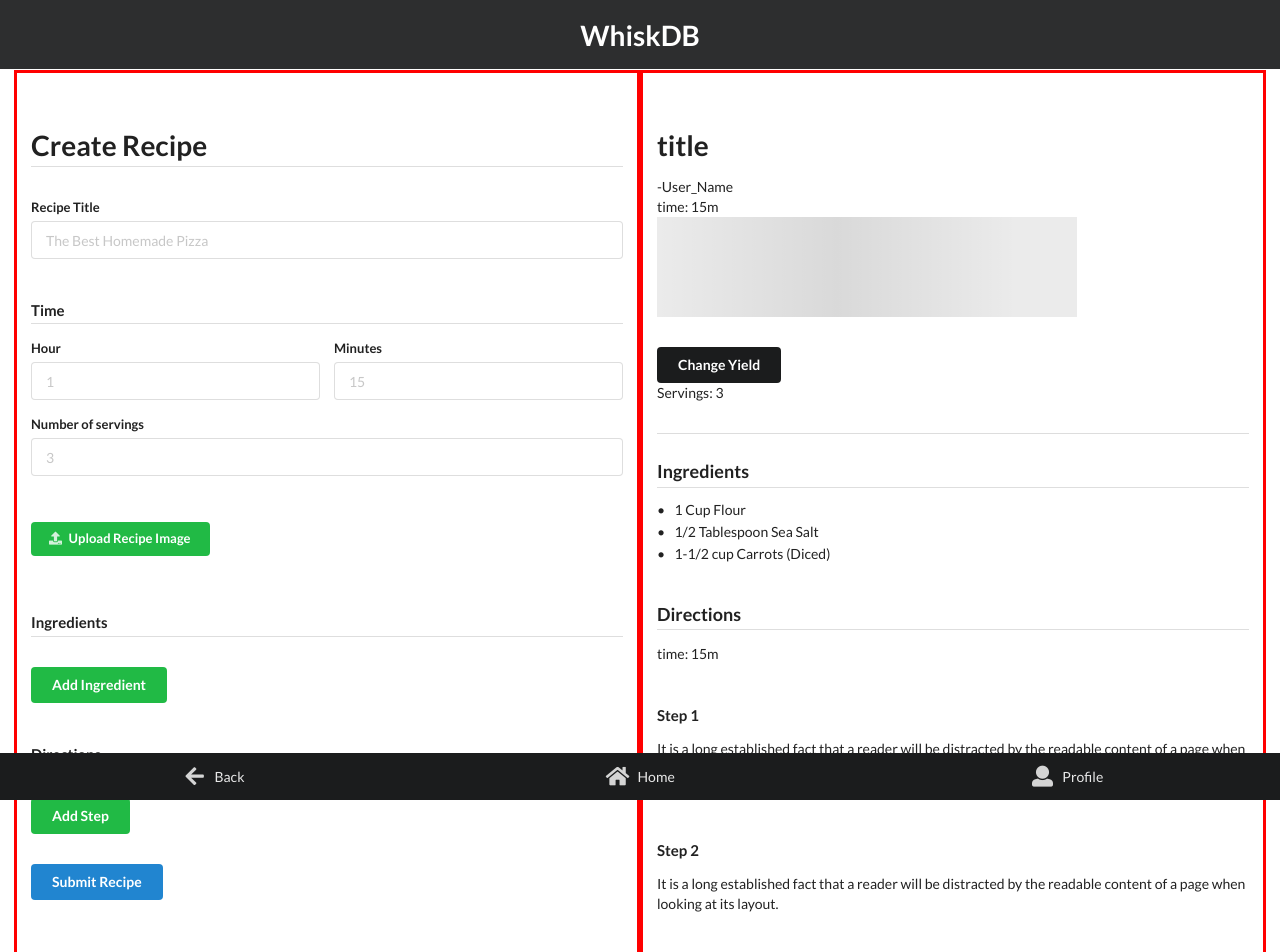
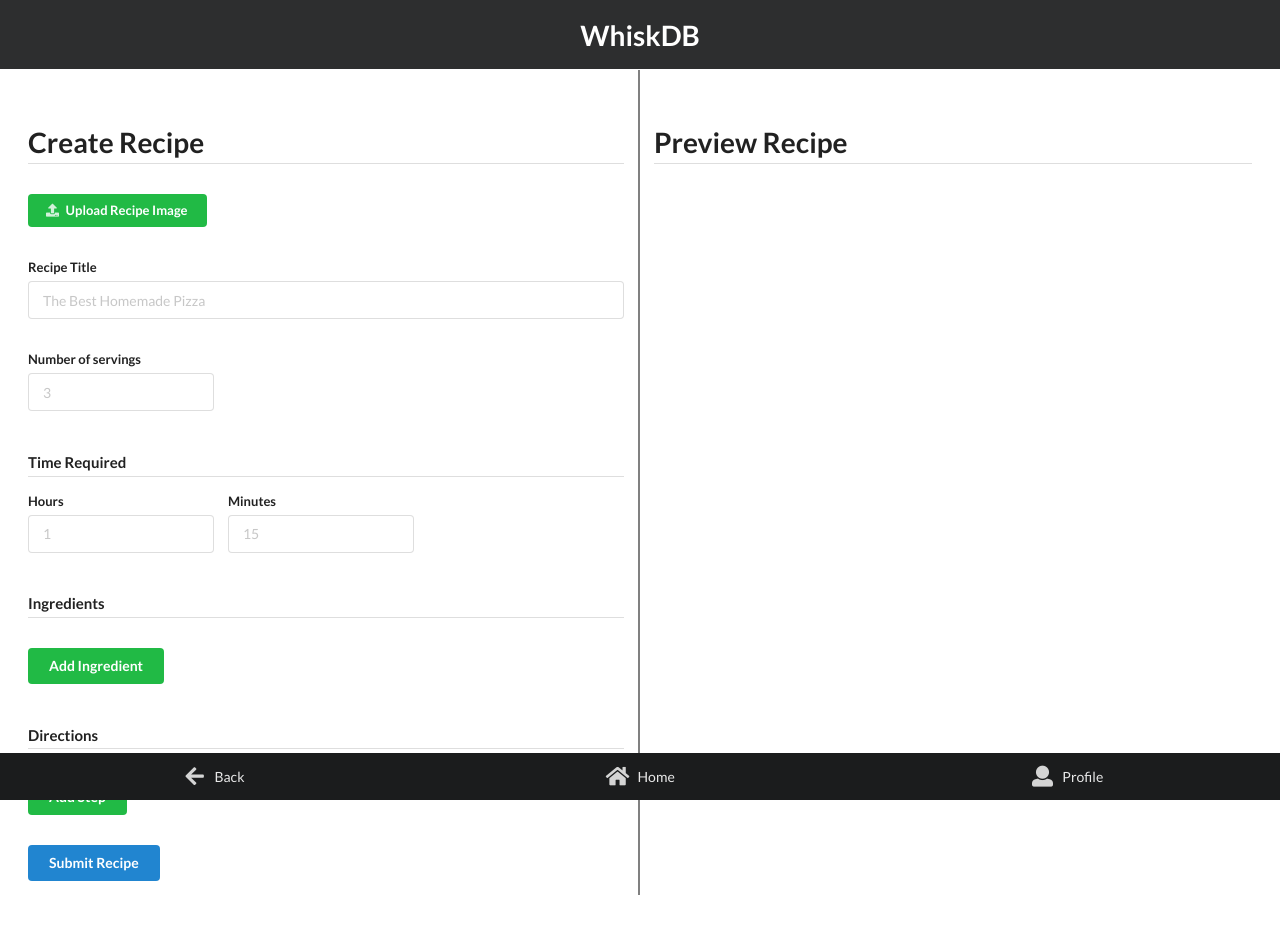
Before and after one commit to MikeBilyeu/WhiskDB, a React (Create React App) app in the folder client/: page /profile/create-recipe in a window 1280 px wide. Shown: the top 952 px of the page. Built offline with nearby package versions, Linux system fonts and the light colour scheme.

Commit message:
NewRecipePreview has form values

```diff
--- a/client/src/components/profile/createRecipe/NewRecipe.js
+++ b/client/src/components/profile/createRecipe/NewRecipe.js
@@ -19,9 +19,9 @@ class NewRecipe extends React.Component {
     meta,
     placeholder,
     type = "text",
-    classStyle
+    addClass
   }) => {
-    const className = `field ${classStyle} ${
+    const className = `field ${addClass} ${
       meta.error && meta.touched ? "error" : ""
     }`;
     return (
@@ -208,13 +208,21 @@ class NewRecipe extends React.Component {
 
   render() {
     return (
-      <div style={{ border: "solid red" }} className="eight wide column">
+      <div
+        style={{ borderRight: "solid grey 2px" }}
+        className="eight wide column"
+      >
         <form
           onSubmit={this.props.handleSubmit(this.onFormSubmit)}
           className="ui form error"
         >
           <div className="ui hidden divider" />
           <h1 className="ui dividing header">Create Recipe</h1>
+          <div className="ui hidden divider" />
+          <label htmlFor="imageFile" className="ui small green button">
+            <i className="ui upload icon" />
+            Upload Recipe Image
+          </label>
           <div className="ui hidden divider" />
           <Field
             name="title"
@@ -223,62 +231,32 @@ class NewRecipe extends React.Component {
             placeholder="The Best Homemade Pizza"
           />
           <div className="ui hidden divider" />
+          <Field
+            name="servings"
+            component={this.renderInput}
+            label="Number of servings"
+            placeholder="3"
+            addClass="five wide"
+          />
+          <div className="ui hidden divider" />
 
-          <h4 className="ui dividing header">Time</h4>
+          <h4 className="ui dividing header">Time Required</h4>
           <div className="fields">
             <Field
               name="time.hours"
               component={this.renderInput}
-              label="Hour"
+              label="Hours"
               placeholder="1"
               classStyle="eight wide"
             />
             <Field
-              name="teim.minutes"
+              name="time.minutes"
               component={this.renderInput}
               label="Minutes"
               placeholder="15"
               classStyle="eight wide"
             />
           </div>
-          <Field
-            name="servings"
-            component={this.renderInput}
-            label="Number of servings"
-            placeholder="3"
-          />
-          <div className="ui hidden divider" />
-
-          <div className="ui hidden divider" />
-          <Field
-            name="image"
-            component={() => {
-              return (
-                <div>
-                  <input
-                    style={{
-                      width: "0.1px",
-                      height: "0.1px",
-                      opacity: "0",
-                      overflow: "hidden",
-                      position: "absolute",
-                      zIndex: "-1"
-                    }}
-                    type="file"
-                    id="imageFile"
-                    name="image"
-                    accept="image/*"
-                  />
-                  <label htmlFor="imageFile" className="ui small green button">
-                    <i className="ui upload icon" />
-                    Upload Recipe Image
-                  </label>
-                </div>
-              );
-            }}
-          />
-
-          <div className="ui hidden divider" />
 
           <div className="ui hidden divider" />
           <h4 className="ui dividing header">Ingredients</h4>
--- a/client/src/components/profile/createRecipe/NewRecipePreview.js
+++ b/client/src/components/profile/createRecipe/NewRecipePreview.js
@@ -2,64 +2,106 @@ import React from "react";
 import { getFormValues } from "redux-form";
 import { connect } from "react-redux";
 
-class NewRecipePreview extends React.Component {
-  render() {
-    if (this.props.formValues) {
-      const { title, time } = this.props.formValues;
-      console.log(this.props.formValues);
+const NewRecipePreview = props => {
+  const values = props.formValues;
+
+  function renderTitle() {
+    if (values && values.title) {
+      return <h1>{values.title}</h1>;
     }
+  }
 
-    return (
-      <div style={{ border: "solid red" }} className="eight wide column">
-        <div className="ui hidden divider" />
-        <h1>title</h1>
-        <div>-User_Name</div>
-        <div>time: 15m</div>
-        <div className="ui placeholder">
-          <div className="image" />
+  function renderTime() {
+    if (values && values.time) {
+      let hours = values.time.hours ? `${values.time.hours}h` : "";
+      let minutes = values.time.minutes ? `${values.time.minutes}m` : "";
+
+      return (
+        <div>
+          <i className="stopwatch icon" />
+          Time: {`${hours} ${minutes}`}
         </div>
-        <div className="ui hidden divider" />
-        <button className="ui button black">Change Yield</button>
-        <div>Servings: 3</div>
-        <div className="ui hidden divider" />
-        <div className="ui divider" />
+      );
+    }
+  }
 
-        <h3 className="ui dividing header">Ingredients</h3>
+  function renderServings() {
+    if (values && values.servings) {
+      return (
+        <div>
+          <i className="chart pie icon" />
+          Servings: {values.servings}
+        </div>
+      );
+    }
+  }
 
-        <div className="ui bulleted list">
-          <div className="item">1 Cup Flour</div>
-          <div className="item">1/2 Tablespoon Sea Salt</div>
-          <div className="item">1-1/2 cup Carrots (Diced)</div>
+  function renderIngredients() {
+    if (values && values.allIngredients) {
+      return (
+        <div>
+          <div className="ui hidden divider" />
+          <h3 className="ui dividing header">Ingredients</h3>
+          <div className="ui hidden divider" />
+          <div className="ui bulleted list">
+            {values.allIngredients.map((ingredientInfo, index) => {
+              let amount = ingredientInfo.amount ? ingredientInfo.amount : "";
+              let ingredient = ingredientInfo.ingredient
+                ? ingredientInfo.ingredient
+                : "";
+              let unit = ingredientInfo.unit ? ingredientInfo.unit : "";
+              let prep = ingredientInfo.prep ? `(${ingredientInfo.prep})` : "";
+              return (
+                <div key={index} className="item">
+                  {`${amount} ${unit} ${ingredient} ${prep}`}
+                </div>
+              );
+            })}
+          </div>
         </div>
+      );
+    }
+  }
 
-        <div className="ui hidden divider" />
-        <h3 className="ui dividing header">Directions</h3>
-        <div>time: 15m</div>
-        <div className="ui hidden divider" />
-        <h4>Step 1</h4>
-        <p>
-          It is a long established fact that a reader will be distracted by the
-          readable content of a page when looking at its layout. The point of
-          using Lorem Ipsum is that it has a more-or-less normal distribution of
-          letters.
-        </p>
-        <div className="ui hidden divider" />
-        <h4>Step 2</h4>
-        <p>
-          It is a long established fact that a reader will be distracted by the
-          readable content of a page when looking at its layout.
-        </p>
-        <div className="ui hidden divider" />
-        <h4>Step 3</h4>
-        <p>
-          It is a long established fact that a reader will be distracted by the
-          readable content of a page when looking at its layout. The point of
-          using Lorem Ipsum.
-        </p>
-      </div>
-    );
+  function renderDirections() {
+    if (values && values.directions) {
+      console.log(values);
+      return (
+        <div>
+          <div className="ui hidden divider" />
+          <h3 className="ui dividing header">Directions</h3>
+          <div className="ui hidden divider" />
+          <div>
+            {values.directions.map((direction, index) => {
+              let step = direction.step ? direction.step : "";
+              let tip = direction.tip ? `Tip: ${direction.tip}` : "";
+              return (
+                <div key={index}>
+                  <h5 className="ui header">{`Step ${index + 1}`}</h5>
+                  <p>{step}</p>
+                  <p style={{ color: "#a5a5a5" }}>{tip}</p>
+                </div>
+              );
+            })}
+          </div>
+        </div>
+      );
+    }
   }
-}
+  return (
+    <div className="eight wide column">
+      <div className="ui hidden divider" />
+      <h1 className="ui dividing header">Preview Recipe</h1>
+      <div className="ui hidden divider" />
+      {renderTitle()}
+      {renderTime()}
+      {renderServings()}
+      <div className="ui hidden divider" />
+      {renderIngredients()}
+      {renderDirections()}
+    </div>
+  );
+};
 
 const mapSateToProps = state => {
   return { formValues: getFormValues("newRecipe")(state) };
```
